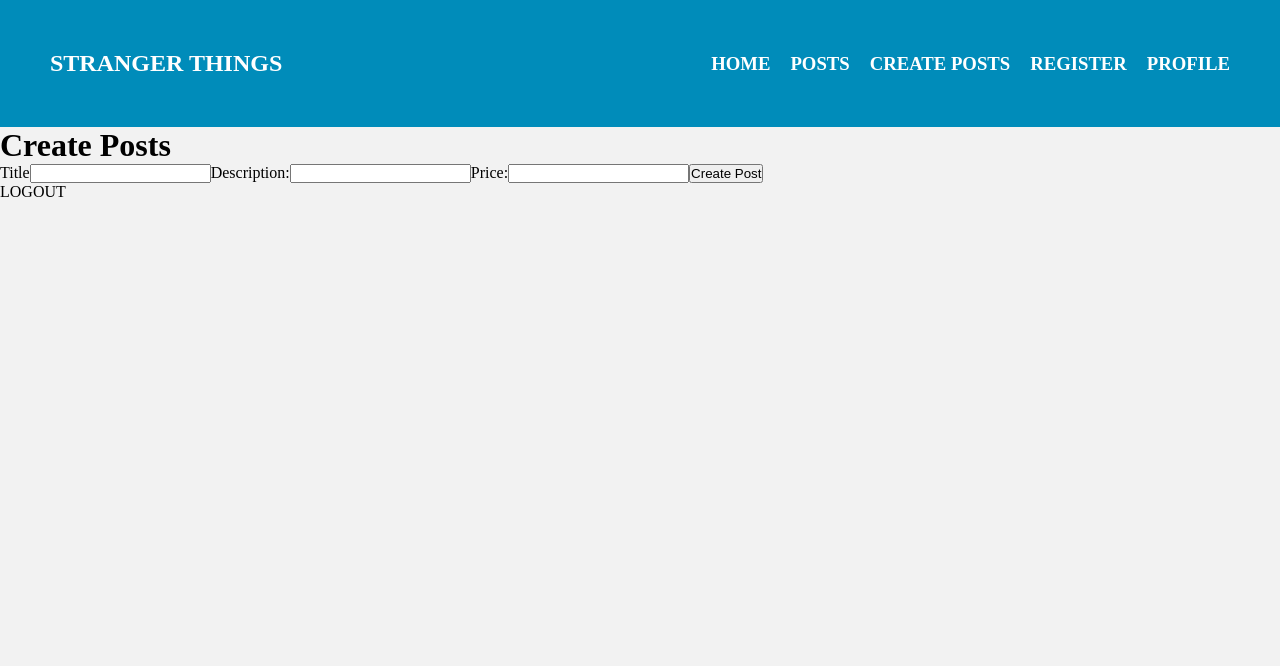
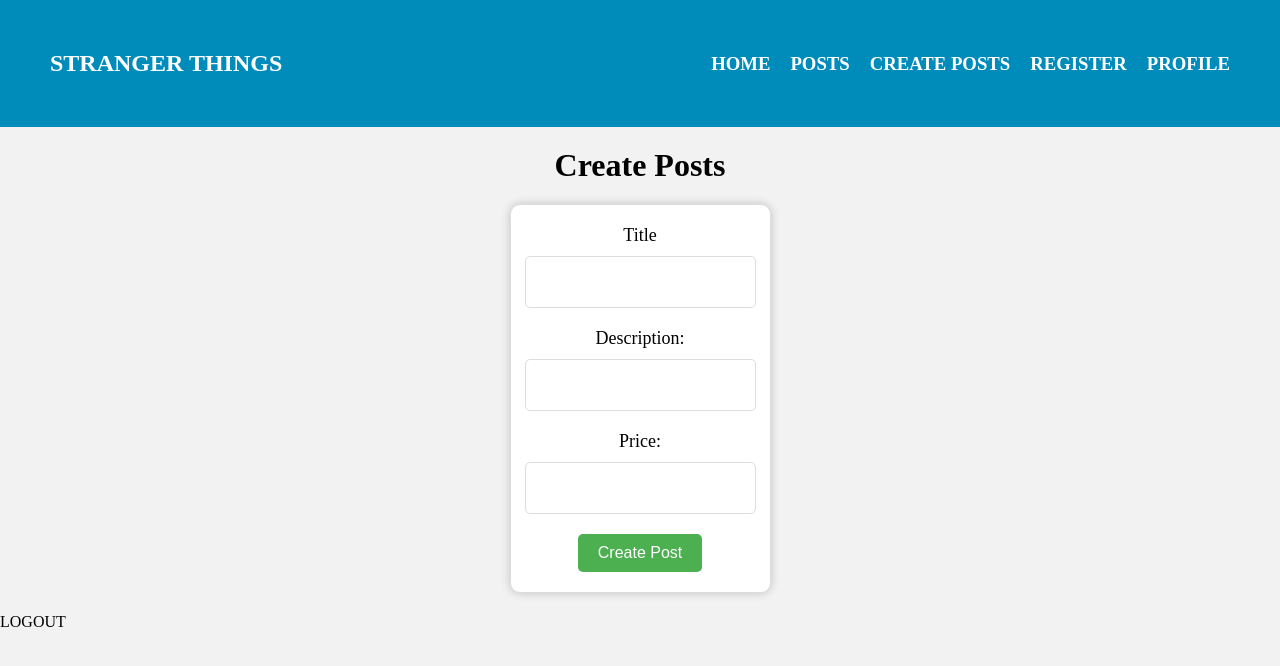
Before and after one commit to vanessaines2/ReactStrangerThings, a React (Vite) app in the folder stranger_things/: page /create-posts in a window 1280 px wide. Shown: the top 666 px of the page. Built offline with nearby package versions, Linux system fonts and the light colour scheme.

Commit message:
css changes

```diff
--- a/stranger_things/components/AllPosts.jsx
+++ b/stranger_things/components/AllPosts.jsx
@@ -26,19 +26,19 @@
   {data.length > 0 &&
     data.map((data) => {
       return (
-            <div key={data.author.id}>
-              <h1>username:{data.author.username}</h1>
-              <h2>Title :{data.title}</h2>
-              <p> {data.description}</p>
-              <h5>Price: {data.price}</h5>
+        <div className="post" key={data.author.id}>
+          <h1 className="post-username">Username: {data.author.username}</h1>
+          <h2 className="post-title">Title: {data.title}</h2>
+          <p className="post-description">{data.description}</p>
+          <h5 className="post-price">Price: {data.price}</h5>
           <button
+            className="post-delete-button"
             onClick={async (e) => {
               e.preventDefault();
               await deletePosts(token, data._id);
-                  console.log("ive been clicked");
+              console.log("I've been clicked");
             }}
           >
-                {" "}
             Delete Post
           </button>
         </div>
--- a/stranger_things/components/CreatePosts.jsx
+++ b/stranger_things/components/CreatePosts.jsx
@@ -9,33 +9,37 @@
   const [price, setPrice] = useState("");
   const { token } = useAuth();
   return (
-    <div>
-      <h1>Create Posts</h1>
+    <div className="create-post">
+      <h1 className="create-post-title">Create Posts</h1>
       <form
+        className="create-post-form"
         onSubmit={async (e) => {
           e.preventDefault();
           await createPost(title, description, price, token);
         }}
       >
-        <label>Title</label>
+        <label className="create-post-label">Title</label>
         <input
+          className="create-post-input"
           type="text"
           value={title}
           onChange={(event) => setTitle(event.target.value)}
         />
-        <label>Description:</label>
+        <label className="create-post-label">Description:</label>
         <input
+          className="create-post-input"
           type="text"
           value={description}
           onChange={(event) => setDescription(event.target.value)}
         />
-        <label>Price:</label>
+        <label className="create-post-label">Price:</label>
         <input
+          className="create-post-input"
           type="text"
           value={price}
           onChange={(event) => setPrice(event.target.value)}
         />
-        <button type="submit">Create Post</button>
+        <button className="create-post-button" type="submit">Create Post</button>
       </form>
     </div>
   );
--- a/stranger_things/src/App.css
+++ b/stranger_things/src/App.css
@@ -89,3 +89,104 @@
   align-content: space-around;
   gap: 15px;
 }
+
+.allPosts {
+  display: flex;
+  flex-wrap: wrap;
+  justify-content: center;
+}
+
+.post {
+  width: 300px;
+  margin: 20px;
+  padding: 20px;
+  border: 1px solid #ddd;
+  border-radius: 10px;
+  box-shadow: 0px 0px 10px rgba(0, 0, 0, 0.2);
+}
+
+.post-username {
+  font-size: 20px;
+  margin-bottom: 10px;
+}
+
+.post-title {
+  font-size: 24px;
+  margin-bottom: 10px;
+}
+
+.post-description {
+  font-size: 16px;
+  margin-bottom: 10px;
+}
+
+.post-price {
+  font-size: 18px;
+  margin-bottom: 10px;
+}
+
+.post-delete-button {
+  background-color: #f44336;
+  color: #fff;
+  border: none;
+  border-radius: 5px;
+  padding: 10px 20px;
+  font-size: 16px;
+  cursor: pointer;
+}
+
+.post-delete-button:hover {
+  background-color: #e53935;
+}
+
+.create-post {
+  display: flex;
+  flex-direction: column;
+  align-items: center;
+  margin: 20px;
+}
+
+.create-post-title {
+  font-size: 32px;
+  margin-bottom: 20px;
+}
+
+.create-post-form {
+  display: flex;
+  flex-direction: column;
+  align-items: center;
+  background-color: #fff;
+  padding: 20px;
+  border: 1px solid #ddd;
+  border-radius: 10px;
+  box-shadow: 0px 0px 10px rgba(0, 0, 0, 0.2);
+}
+
+.create-post-label {
+  font-size: 18px;
+  margin-bottom: 10px;
+}
+
+.create-post-input {
+  width: 100%;
+  height: 40px;
+  padding: 5px;
+  margin-bottom: 20px;
+  font-size: 16px;
+  border: 1px solid #ddd;
+  border-radius: 5px;
+}
+
+.create-post-button {
+  background-color: #4caf50;
+  color: #fff;
+  border: none;
+  border-radius: 5px;
+  padding: 10px 20px;
+  font-size: 16px;
+  cursor: pointer;
+}
+
+.create-post-button:hover {
+  background-color: #388e3c;
+}
```
Lines whose indentation alone changed are shown as unchanged.
